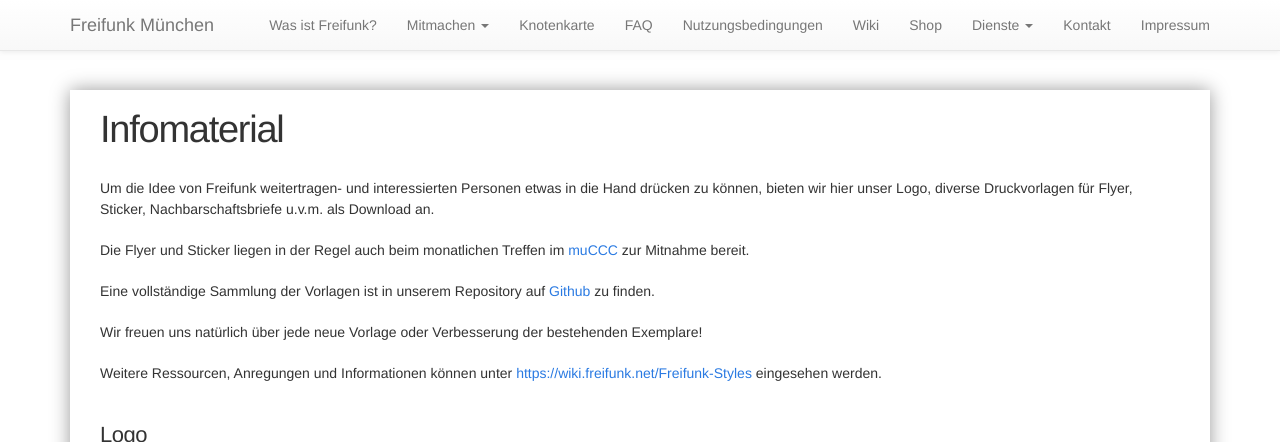
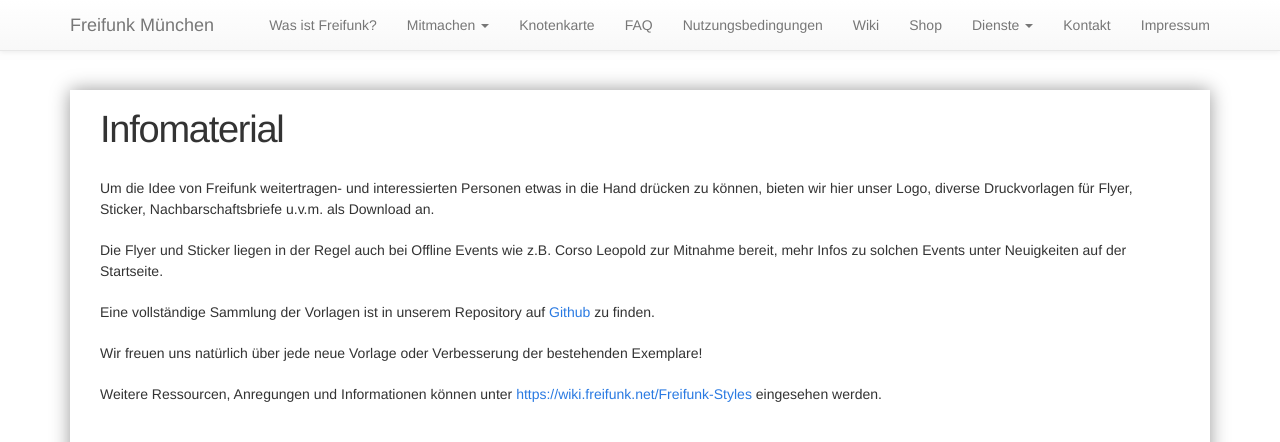
Before and after one commit to freifunkMUC/freifunkmuc.github.io, a Jekyll site: the page built from verbreiten.md, in a window 1280 px wide and 900 px high, cut to the strip 0-442 px from the top of the window. Built offline with Jekyll 4.4.1, drawn with Linux system fonts in a browser that asks for light colours.

Commit message:
Remove Info ueber Monatliche Treffen

```diff
--- a/verbreiten.md
+++ b/verbreiten.md
@@ -6,7 +6,7 @@ permalink: /verbreiten/
 
 Um die Idee von Freifunk weitertragen- und interessierten Personen etwas in die Hand drücken zu können, bieten wir hier unser Logo, diverse Druckvorlagen für Flyer, Sticker, Nachbarschaftsbriefe u.v.m. als Download an.
 
-Die Flyer und Sticker liegen in der Regel auch beim monatlichen Treffen im [muCCC](/kontakt/) zur Mitnahme bereit.
+Die Flyer und Sticker liegen in der Regel auch bei Offline Events wie z.B. Corso Leopold zur Mitnahme bereit, mehr Infos zu solchen Events unter Neuigkeiten auf der Startseite.
 
 Eine vollständige Sammlung der Vorlagen ist in unserem Repository auf [Github] zu finden.
 
```
